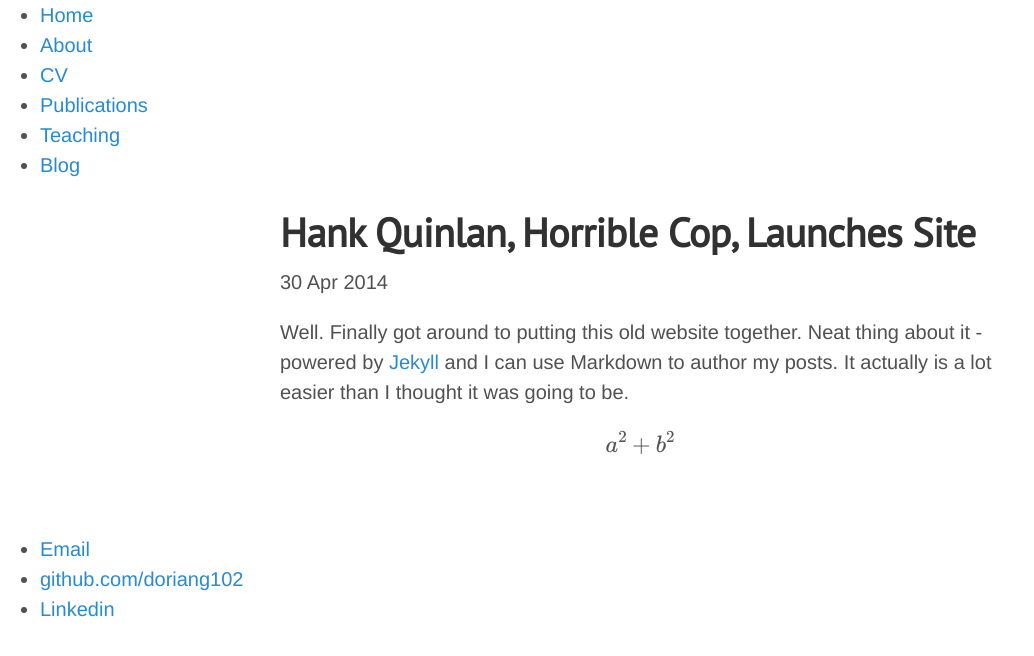
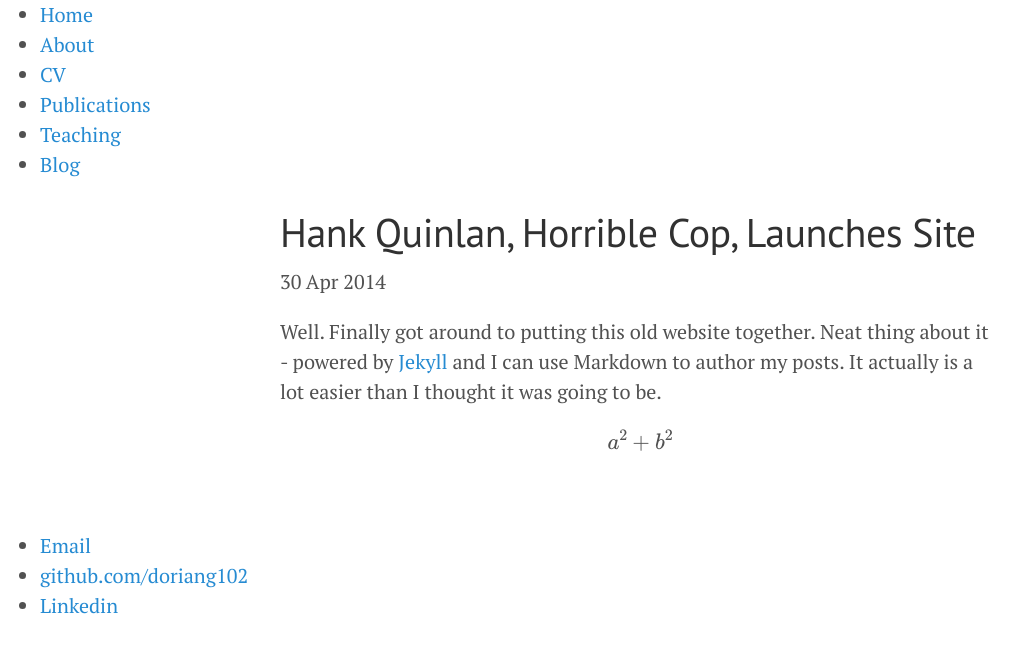
Before and after one commit to doriang102/doriang102.github.io, a Jekyll site: the page built from posts/2014-04-30-hank-quinlan-site-launched.md, in a window 1280 px wide. Shown: the top 656 px of the page, without its empty margins (0-1034 px from the left). Built offline with Jekyll 4.4.1, drawn with Linux system fonts in a browser that asks for light colours; formulas are drawn with MathJax 3.

Commit message:
Update post.html

```diff
--- a/_layouts/post.html
+++ b/_layouts/post.html
@@ -6,7 +6,7 @@
 <link rel="stylesheet" href="https://fonts.googleapis.com/css?family=PT+Serif:400,400italic,700%7CPT+Sans:400">
 			<link rel="stylesheet" href="/css/poole.css">
   <link rel="stylesheet" href="/css/syntax-perldoc.css">
- <!-- <link rel="stylesheet" href="/css/lanyon.css"> -->
+<link rel="stylesheet" href="/css/lanyon.css">
 
 <h1>{{ page.title }}</h1>
 <p class="meta">{{ page.date | date_to_string }}</p>
```
